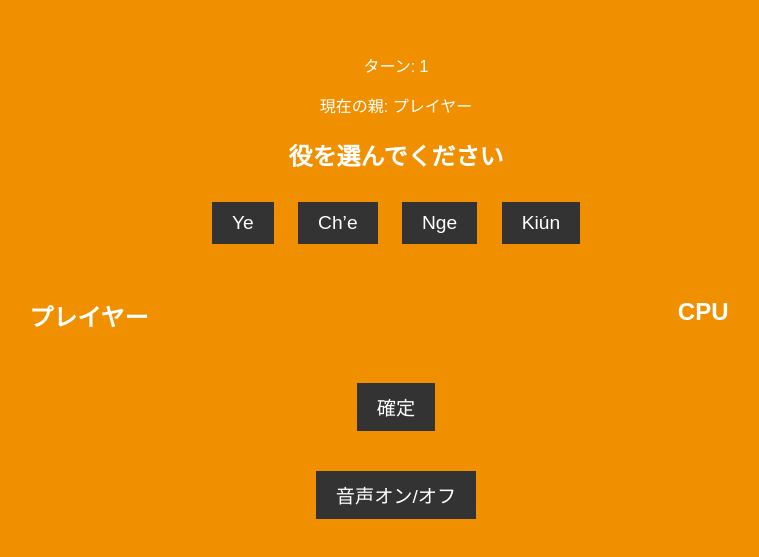
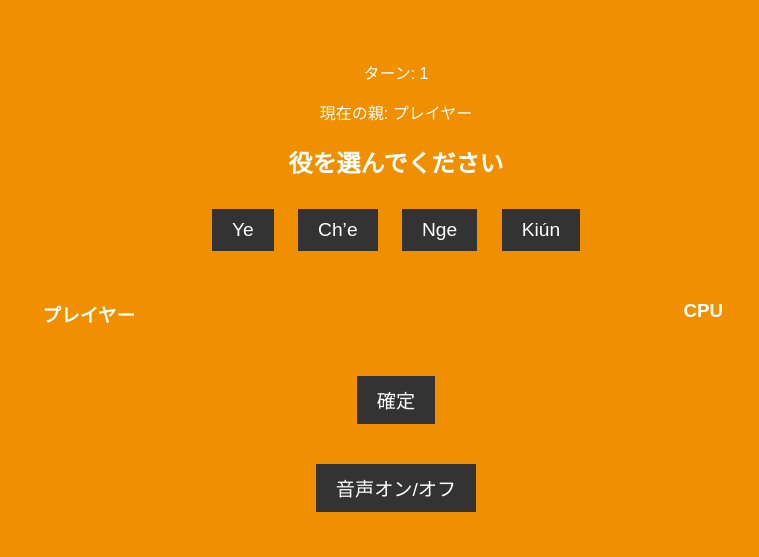
Before and after one commit to SoshuKo/quenquen, a plain HTML site: page index.html in a window 1280 px wide. Shown: the part 117-674 px from the top of the page, without its empty margins (244-1003 px from the left). Drawn offline with Linux system fonts and the light colour scheme.

Commit message:
Update styles.css

```diff
--- a/styles.css
+++ b/styles.css
@@ -40,7 +40,7 @@ body {
     margin: 20px 0;
 }
 
-.cpu-side, .player-side {
+.player-side, .cpu-side {
     width: 40%;
     text-align: center;
 }
@@ -55,16 +55,7 @@ body {
     margin-top: 20px;
 }
 
-h3 {
-    font-size: 1.5em;
-    margin-bottom: 10px;
+img {
+    width: 100px; /* 画像サイズ調整 */
+    height: auto;
 }
-
-#cpu-hand, #player-hand {
-    margin-top: 20px;
-}
-
-#cpu-hand img, #player-hand img {
-    width: 100px;
-    height: 100px;
-}
```
